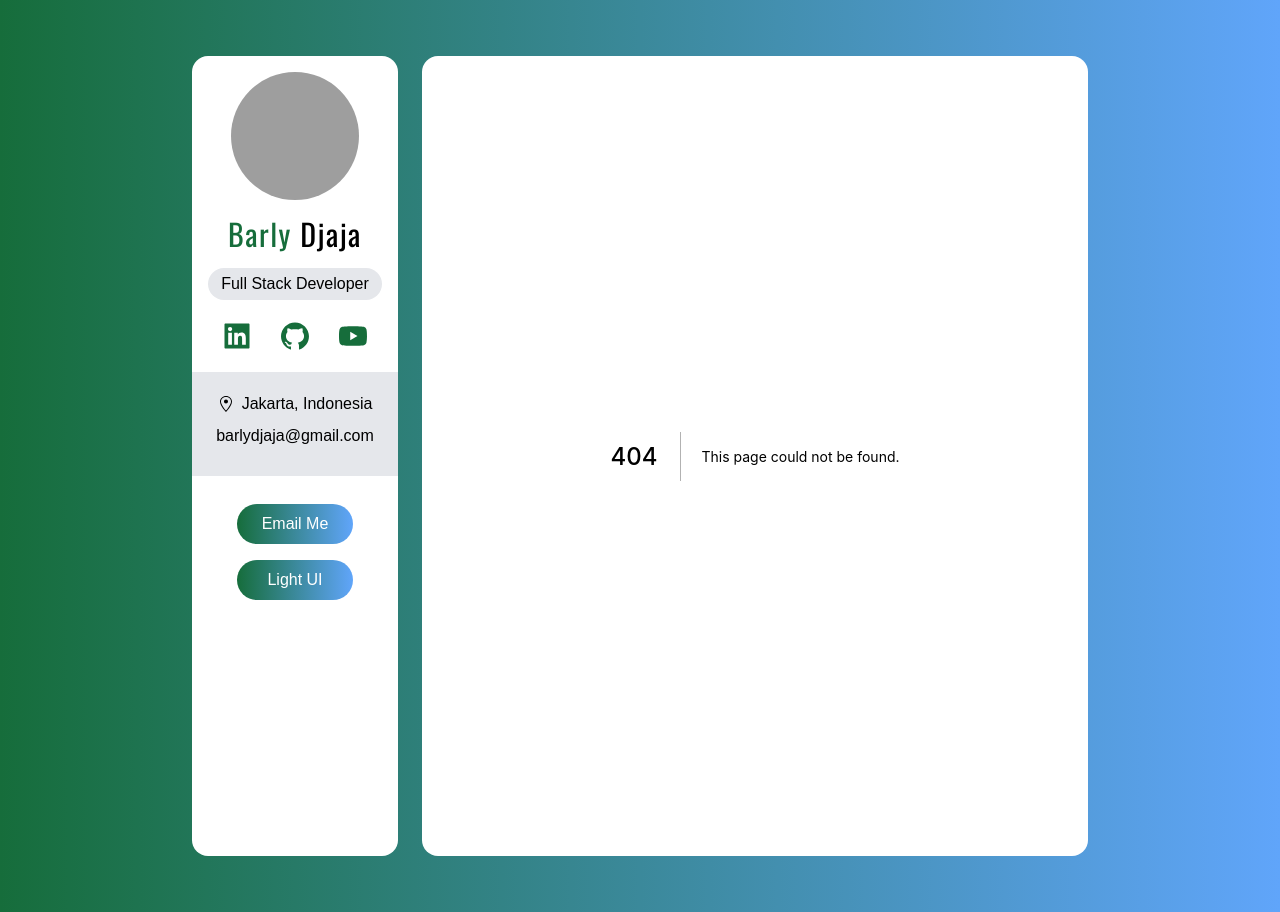
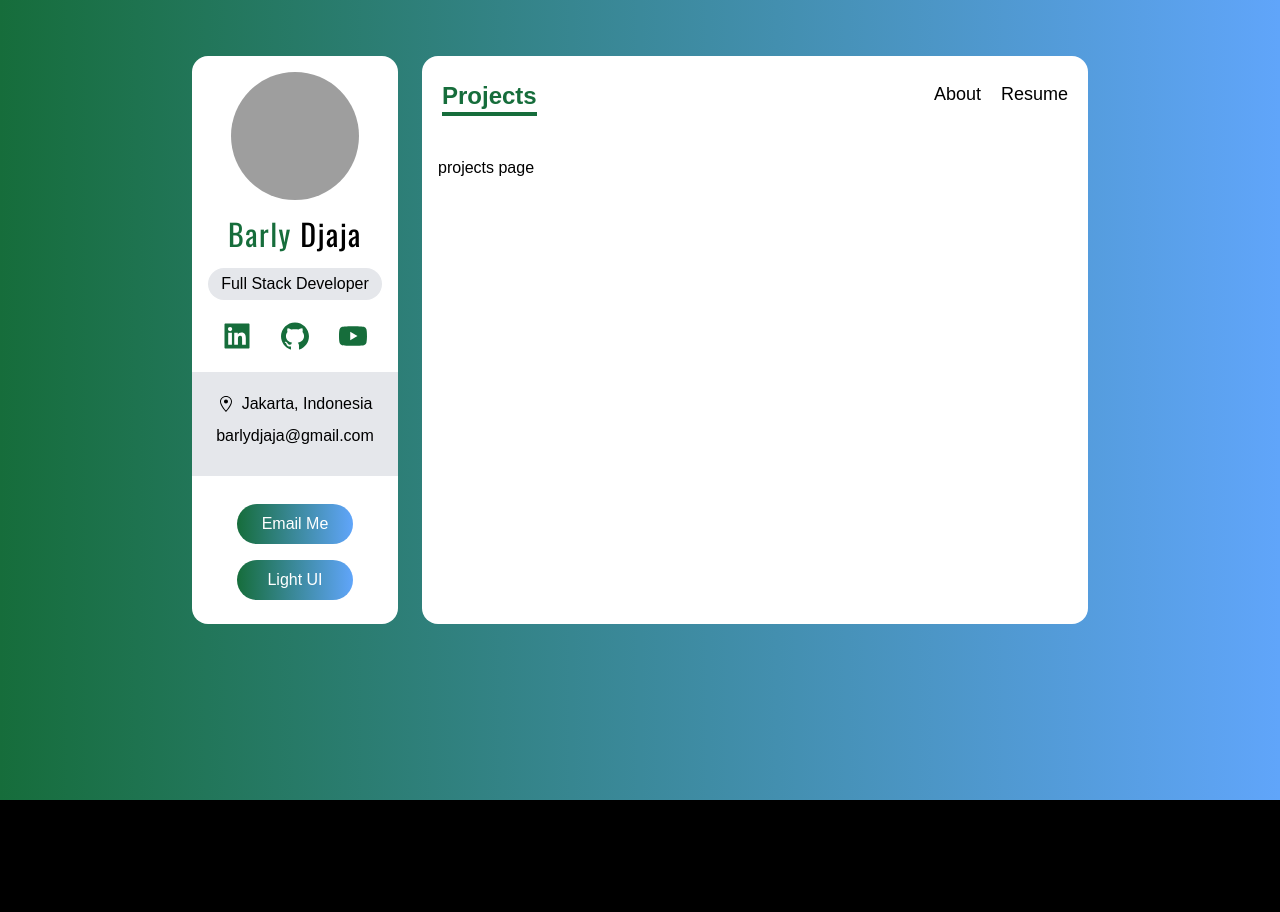
Before and after one commit to barlydjaja/portfolio-web, a Next.js app: page /projects in a window 1280 px wide. Before the commit this address had no page. After the commit the page ends 800 px from the top, so only its background shows below. Built offline with nearby package versions, Linux system fonts and the light colour scheme; grey boxes are pictures that could not be loaded; a web font is replaced by a local one.

Commit message:
add navbar

```diff
--- /dev/null
+++ b/assets/json/data.ts
@@ -0,0 +1,22 @@
+import {RiComputerLine} from "react-icons/ri";
+import {FaServer} from "react-icons/fa";
+import {AiOutlineApi} from "react-icons/ai";
+import { IServices } from "../../type/type";
+
+export const services:IServices[] = [
+    {
+        title: 'Frontend Developer',
+        about: 'I specialized in the Frontend area. Have been working in the frontend development for more than 2 years now. React and vue is my daily bread :)',
+        icon: RiComputerLine,
+    },
+    {
+        title: 'Backend Developer',
+        about: 'I have been learning Backend Development for more than 6 months now. I mainly uses Golang or Python for server logic and API.',
+        icon: FaServer,
+    },
+    {
+        title: 'Dev Ops',
+        about: 'For Versioning, I have always used git. For Deployment, most of the time I will be using services from AWS (amplify, ec2, route53, beanstalk, etc)',
+        icon: AiOutlineApi
+    }
+]
--- /dev/null
+++ b/components/Navbar/Navbar.tsx
@@ -0,0 +1,29 @@
+import React, {useEffect, useState} from 'react';
+import Link from 'next/link'
+import {useRouter} from "next/router";
+import NavbarItem from "./NavbarItem";
+
+const Navbar = () => {
+    const [state, setState] = useState<string>('')
+
+    const {pathname} = useRouter()
+
+    useEffect(() => {
+            if (pathname === '/') setState('About')
+            if (pathname === '/projects') setState('Projects')
+            if (pathname === '/resume') setState('Resume')
+    }, [])
+
+    return (
+        <div className={'flex justify-between px-5 py-3 my-3'}>
+            <span className={'font-bold text-green text-xl border-b-4 border-green md:text-2xl'}>{state}</span>
+            <div className={'text-lg flex space-x-5'}>
+                <NavbarItem state={state} setState={setState} name={'About'} route={'/'}/>
+                <NavbarItem state={state} setState={setState} name={'Projects'} route={'/projects'}/>
+                <NavbarItem state={state} setState={setState} name={'Resume'} route={'/resume'}/>
+            </div>
+        </div>
+    );
+};
+
+export default Navbar;
--- /dev/null
+++ b/components/Navbar/NavbarItem.tsx
@@ -0,0 +1,16 @@
+import React, {FunctionComponent} from 'react';
+import Link from "next/link";
+import {INavItem} from "../../type/type";
+
+const NavItem: FunctionComponent<INavItem> = ({state, setState, name, route}) => {
+    return (
+        state !== name &&
+        <Link href={route}>
+            <a>
+                <span className={'hover:text-green'} onClick={() => setState(name)}>{name}</span>
+            </a>
+        </Link>
+    );
+};
+
+export default NavItem;
--- a/pages/_app.tsx
+++ b/pages/_app.tsx
@@ -1,5 +1,6 @@
 import '../styles/globals.css'
 import Sidebar from "../components/Sidebar";
+import Navbar from "../components/Navbar/Navbar";
 
 function MyApp({Component, pageProps}) {
     return (
@@ -7,7 +8,8 @@ function MyApp({Component, pageProps}) {
             <div className={'lg:col-span-3 bg-white rounded-2xl col-span-12 p-4 text-center'}>
                 <Sidebar/>
             </div>
-            <div className={'lg:col-span-9 bg-white rounded-2xl col-span-12'}>
+            <div className={'lg:col-span-9 bg-white rounded-2xl col-span-12 flex flex-col lg:col-span-9 rounded-2xl'}>
+                <Navbar/>
                 <Component {...pageProps} />
             </div>
         </div>
--- a/pages/api/hello.ts
+++ /dev/null
@@ -1,5 +0,0 @@
-// Next.js API route support: https://nextjs.org/docs/api-routes/introduction
-
-export default function handler(req, res) {
-  res.status(200).json({ name: 'John Doe' })
-}
--- /dev/null
+++ b/pages/api/services.ts
@@ -0,0 +1,6 @@
+import {NextApiRequest, NextApiResponse} from "next";
+import {services} from "../../assets/json/data";
+
+export default (req: NextApiRequest, res: NextApiResponse) => {
+    res.status(200).json({services})
+}
--- a/pages/index.tsx
+++ b/pages/index.tsx
@@ -1,8 +1,10 @@
 import React from 'react';
+import {services} from "../assets/json/data";
 
 const MyComponent = () => {
+    console.log(services)
     return (
-        <div>
+        <div className={'p-4'}>
             <h1>hello world</h1>
         </div>
     );
--- /dev/null
+++ b/pages/projects.tsx
@@ -0,0 +1,11 @@
+import React from 'react';
+
+const projects = () => {
+    return (
+        <div className={'p-4'}>
+            projects page
+        </div>
+    );
+};
+
+export default projects;
--- /dev/null
+++ b/pages/resume.tsx
@@ -0,0 +1,11 @@
+import React from 'react';
+
+const resume = () => {
+    return (
+        <div className={'p-4'}>
+            resume page
+        </div>
+    );
+};
+
+export default resume;
--- /dev/null
+++ b/type/type.ts
@@ -0,0 +1,14 @@
+import {IconType} from "react-icons";
+
+export interface INavItem {
+    state: string,
+    setState: Function,
+    name: string,
+    route: string
+}
+
+export interface IServices {
+    title: string
+    about: string
+    icon: IconType
+}
```
Also changed, not shown: 1 other file (tests, documents, lock files or other folders).
